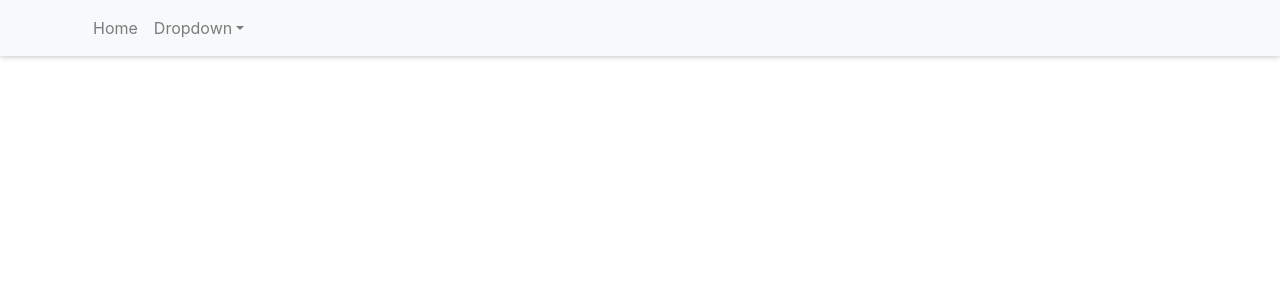
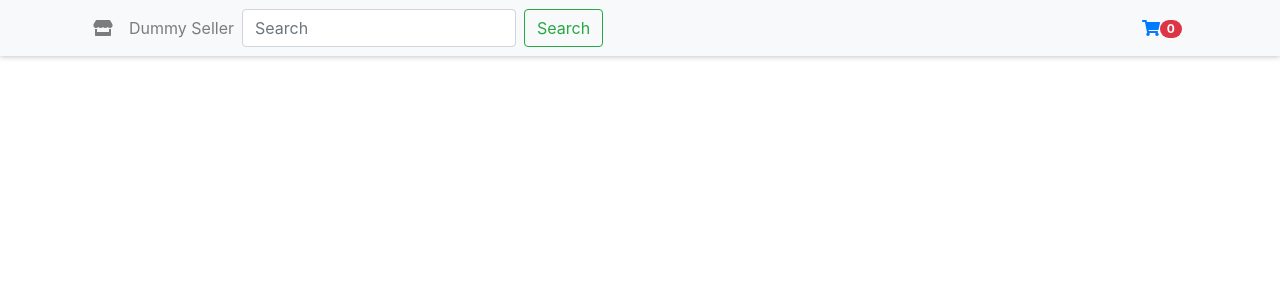
Before and after one commit to Kuldeep-Kumar-Sharma/typescript-react-e-commerce-website, a React (Create React App) app: page / in a window 1280 px wide. Shown: the top 300 px of the page. Built offline with nearby package versions, Linux system fonts and the light colour scheme.

Commit message:
updated the Navbar styles

```diff
--- a/package.json
+++ b/package.json
@@ -3,6 +3,9 @@
   "version": "0.1.0",
   "private": true,
   "dependencies": {
+    "@fortawesome/fontawesome-svg-core": "^1.2.34",
+    "@fortawesome/free-solid-svg-icons": "^5.15.2",
+    "@fortawesome/react-fontawesome": "^0.1.14",
     "@testing-library/jest-dom": "^5.11.9",
     "@testing-library/react": "^11.2.5",
     "@testing-library/user-event": "^12.6.3",
@@ -10,12 +13,15 @@
     "@types/node": "^12.19.16",
     "@types/react": "^17.0.1",
     "@types/react-dom": "^17.0.0",
+    "@types/react-router-dom": "^5.1.7",
     "bootstrap": "^4.6.0",
     "react": "^17.0.1",
     "react-bootstrap": "^1.4.3",
     "react-dom": "^17.0.1",
+    "react-router-dom": "^5.2.0",
     "react-scripts": "4.0.2",
     "typescript": "^4.1.3",
+    "typings-for-css-modules-loader": "^1.7.0",
     "web-vitals": "^1.1.0"
   },
   "scripts": {
--- /dev/null
+++ b/src/components/Utility/Link/Link.tsx
@@ -0,0 +1,18 @@
+import React from "react";
+import { Link } from "react-router-dom";
+import { Nav } from "react-bootstrap";
+
+interface linkprops {
+  to: string;
+  children: React.ReactNode;
+}
+
+const Linked: React.FC<linkprops> = (props: linkprops) => {
+  return (
+    <Nav.Link as={Link} to={props.to}>
+      {props.children}
+    </Nav.Link>
+  );
+};
+
+export default Linked;
--- a/src/components/containers/Layout/Header/Header.tsx
+++ b/src/components/containers/Layout/Header/Header.tsx
@@ -1,5 +1,21 @@
 import React from "react";
-import { Container, Navbar, Nav, NavDropdown } from "react-bootstrap";
+import {
+  Container,
+  Navbar,
+  Nav,
+  NavDropdown,
+  Form,
+  Button,
+  FormControl,
+  Badge,
+} from "react-bootstrap";
+import { FontAwesomeIcon } from "@fortawesome/react-fontawesome";
+import {
+  faCoffee,
+  faStore,
+  faShoppingCart,
+} from "@fortawesome/free-solid-svg-icons";
+import Link from "../../../Utility/Link/Link";
 
 //for small styles
 const navBarStyles = {
@@ -22,16 +38,34 @@ const Header: React.FC = () => {
           <Navbar.Toggle aria-controls="basic-navbar-nav" />
           <Navbar.Collapse id="basic-navbar-nav">
             <Nav className="mr-auto">
-              <Nav.Link href="/">Home</Nav.Link>
-              <NavDropdown title="Dropdown" id="basic-nav-dropdown">
+              <Navbar.Brand to="/" as={Link}>
+                <FontAwesomeIcon icon={faStore} />
+              </Navbar.Brand>
+              <Nav.Link href="/">Dummy Seller</Nav.Link>
+              <Form inline>
+                <FormControl
+                  type="text"
+                  placeholder="Search"
+                  className="mr-lg-2"
+                />
+                <Button variant="outline-success">Search</Button>
+              </Form>
+              {/* <NavDropdown title="Dropdown" id="basic-nav-dropdown">
                 <NavDropdown.Item href="#action/3.1">Action</NavDropdown.Item>
                 <NavDropdown.Item href="/loading">Loading</NavDropdown.Item>
                 <NavDropdown.Divider />
                 <NavDropdown.Item href="#action/3.4">
                   Separated link
                 </NavDropdown.Item>
-              </NavDropdown>
+              </NavDropdown> */}
             </Nav>
+
+            <Button variant="link">
+              <FontAwesomeIcon icon={faShoppingCart} />
+              <Badge variant="danger" pill>
+                0
+              </Badge>
+            </Button>
           </Navbar.Collapse>
         </Container>
       </Navbar>
--- a/src/index.tsx
+++ b/src/index.tsx
@@ -3,12 +3,13 @@ import React from "react";
 import ReactDOM from "react-dom";
 import "./index.css";
 import App from "./App";
+import { BrowserRouter } from "react-router-dom";
 import reportWebVitals from "./reportWebVitals";
 import "bootstrap/dist/css/bootstrap.css";
 ReactDOM.render(
-  <React.StrictMode>
+  <BrowserRouter>
     <App />
-  </React.StrictMode>,
+  </BrowserRouter>,
   document.getElementById("root")
 );
 
```
Also changed, not shown: src/components/containers/Layout/Header/Header.module.css (added, +14 -0 lines), 1 other file (tests, documents, lock files or other folders).
